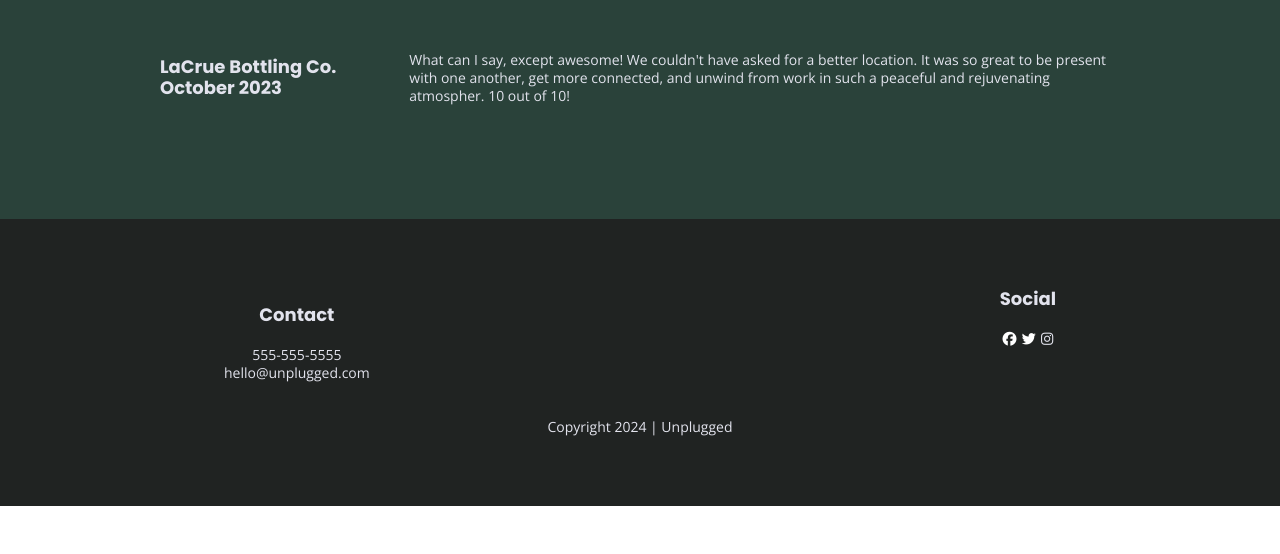
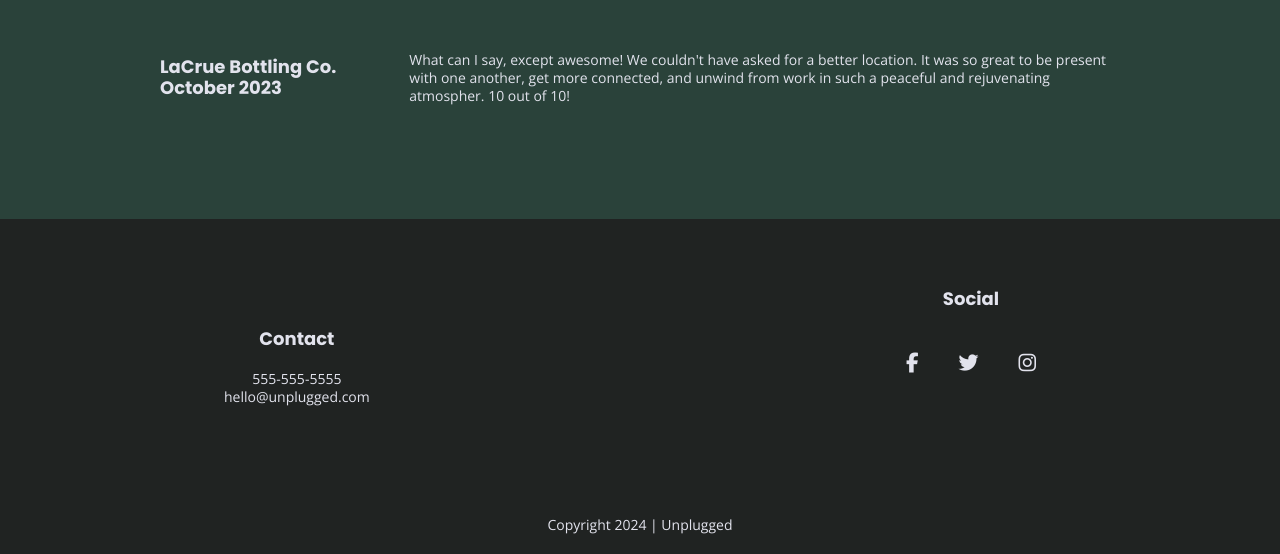
Before and after one commit to Kristen-T-Adams/unplugged, a website built with Parcel: page index.html in a window 1280 px wide. Shown: the part 2334-2888 px from the top of the page. Before the commit the page ends 2840 px from the top, so only its background shows below. Built offline with nearby package versions, Linux system fonts and the light colour scheme.

Commit message:
updating icon css

```diff
--- a/css/main.css
+++ b/css/main.css
@@ -207,9 +207,11 @@ textarea {
   }
 
   footer .social-icons p {
+    font-size: 20px;
     display: flex;
     justify-content: center;
     align-items: center;
+    padding: 20px;
   }
 
   footer p {
--- a/index.html
+++ b/index.html
@@ -143,20 +143,25 @@
           <div class="social">
             <h4>Social</h4>
             <div class="social-icons">
-          <p class="fontawesome-icon"><a href="https://www.facebook.com/Skillcrush/" target="_blank"><i class="fa-brands fa-facebook" style="color: #ffffff"></i></a>
+          <p>
+            <a href="https://www.facebook.com/Skillcrush/" target="_blank"><i class="fab fa-facebook-f"></i></a>
             </p>
-            <p class="fontawesome-icon"><a href="https://twitter.com/Skillcrush" target="_blank"><i class="fa-brands fa-twitter" style="color: #ffffff"></i></a>
+            <p>
+              <a href="https://twitter.com/Skillcrush" target="_blank"><i class="fab fa-twitter"></i></a>
           </p>
-          <p class="fontawesome-icon"><a href="https://www.instagram.com/skillcrush/" target="_blank"><i class="fa-brands fa-instagram" style="color #ffffff"></i></a>
+          <p>
+            <a href="https://www.instagram.com/skillcrush/" target="_blank"><i class="fab fa-instagram"></i></a>
           </p>
           <!--other social links here-->
         </div>
       </div>
-    </div> <!--footer content ends-->
+    </div>
+    <!--footer content ends-->
+    </div>
+    <!--footer content-wrapper ends-->
         <div class="copyright">
           <p>Copyright 2024 | Unplugged</p>
          </div>
-       </div> <!--footer content-wrapper ends-->
   </footer>
 
 
```
Also changed, not shown: about/index.html (+1 -1 lines), faq/index.html (+2 -2 lines).
